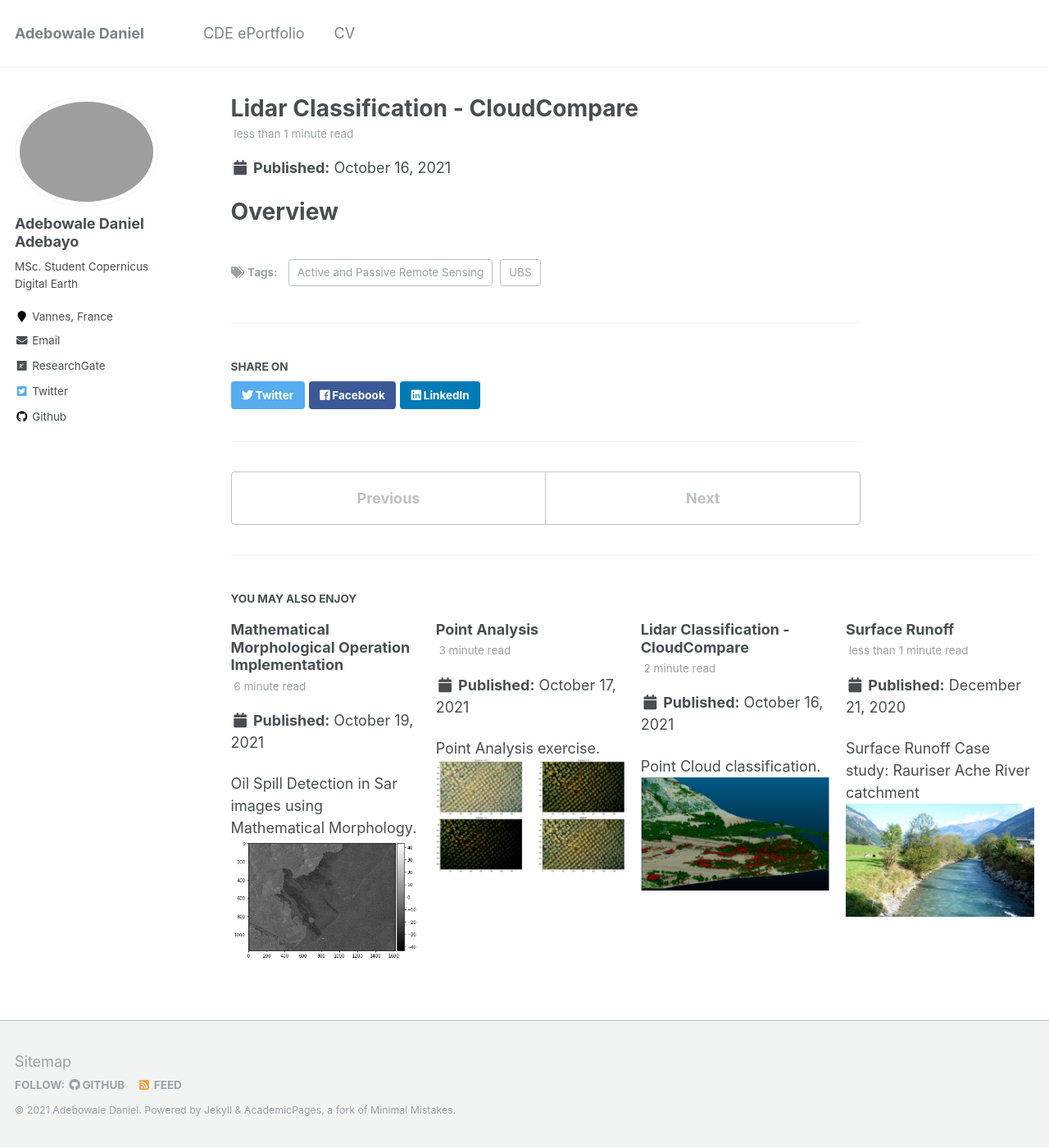
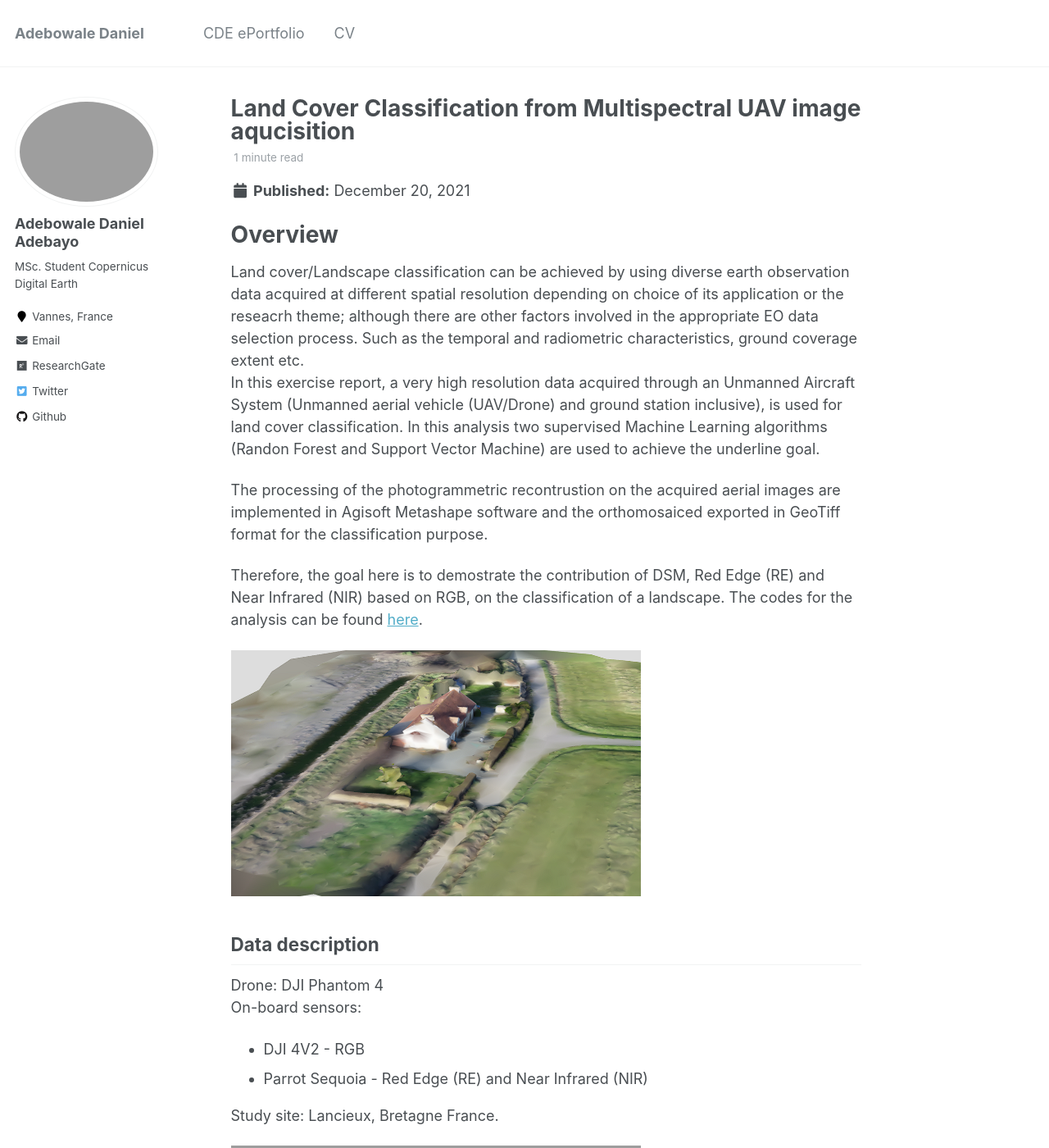
Before and after one commit to adebowaledaniel/adebowaledaniel.github.io, a Jekyll site: the page built from _posts/2021-12-20-pixelbased_landcover_classification.md, in a window 1280 px wide and 1400 px high. Shown: the whole window at 82% size. Built offline with Jekyll 4.4.1, drawn with Linux system fonts in a browser that asks for light colours; grey boxes are pictures that could not be loaded.

Commit message:
draft_18.00

```diff
--- a/_posts/2021-12-20-pixelbased_landcover_classification.md
+++ b/_posts/2021-12-20-pixelbased_landcover_classification.md
@@ -1,7 +1,7 @@
 ---
-title: "Lidar Classification - CloudCompare"
-date: 2021-10-16
-excerpt: "Point Cloud classification. <br/><img src='/images/Q.png'/>"
+title: "Land Cover Classification from Multispectral UAV image aqucisition"
+date: 2021-12-20
+excerpt: "Land Cover Classification from Multispectral UAV image aqucisition. <br/><img src='/images/Q.png'/>"
 # permalink: /posts/2021/10/Lidar/
 tags:
   - UBS
@@ -10,3 +10,23 @@ tags:
 
 Overview
 ====
+
+Land cover/Landscape classification can be achieved by using diverse earth observation data acquired at different spatial resolution depending on choice of its application or the reseacrh theme; although there are other factors involved in the appropriate EO data selection process. Such as the temporal and radiometric characteristics, ground coverage extent etc.
+In this exercise report, a very high resolution data acquired through an Unmanned Aircraft System (Unmanned aerial vehicle (UAV/Drone) and ground station inclusive), is used for land cover classification. In this analysis two supervised Machine Learning algorithms (Randon Forest and Support Vector Machine) are used to achieve the underline goal.
+
+
+The processing of the photogrammetric recontrustion on the acquired aerial images are implemented in Agisoft Metashape software and the orthomosaiced exported in GeoTiff format for the classification purpose.
+
+Therefore, the goal here is to demostrate the contribution of DSM, Red Edge (RE) and Near Infrared (NIR) based on RGB, on the classification of a landscape. The codes for the analysis can be found [here](https://github.com/adebowaledaniel/emjmd-cde/blob/main/UBS/UAV/Adebayo_UAV.ipynb).
+
+<img src="/images/uav/3d_model.png" alt="3D Model" style="height: 300px; width:500px;"/>
+
+## Data description
+Drone: DJI Phantom 4
+On-board sensors:
+- DJI 4V2 - RGB
+- Parrot Sequoia - Red Edge (RE) and Near Infrared (NIR)
+
+Study site: Lancieux, Bretagne France.
+
+<img src="/images/uav/all_bands.png" alt="All spectral bands" style="height: 300px; width:500px;"/>
```
Also changed, not shown: images/uav/3d_model.png (added), 1 other file.
